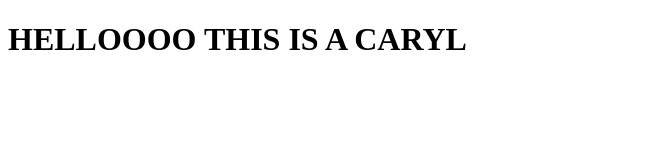
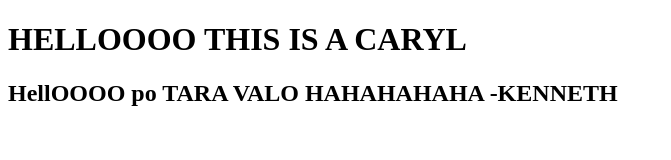
Before and after one commit to xym0an/dynamic-web, a plain HTML site: page index.html in a window 1280 px wide. Shown: the whole page, without its empty margins (0-671 px from the left). Drawn offline with Linux system fonts and the light colour scheme.

Commit message:
Added h2

```diff
--- a/index.html
+++ b/index.html
@@ -8,5 +8,7 @@
 </head>
 <body>
     <h1>HELLOOOO THIS IS A CARYL</h1>
+
+    <h2>HellOOOO po TARA VALO HAHAHAHAHA -KENNETH</h2>
 </body>
 </html>
```
